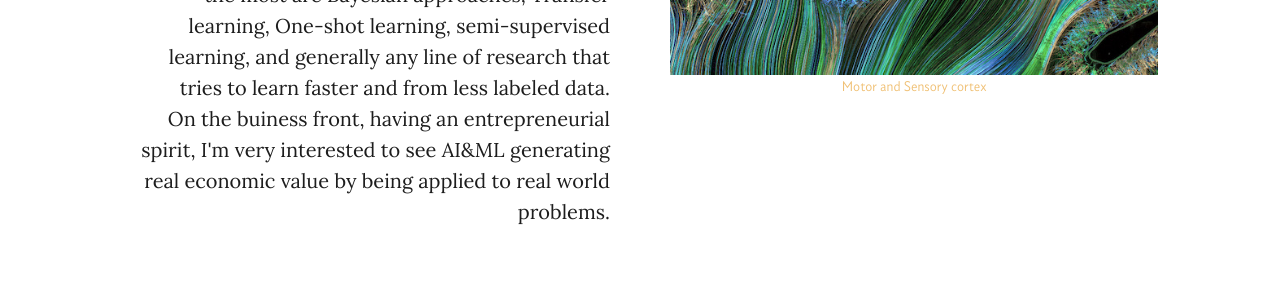
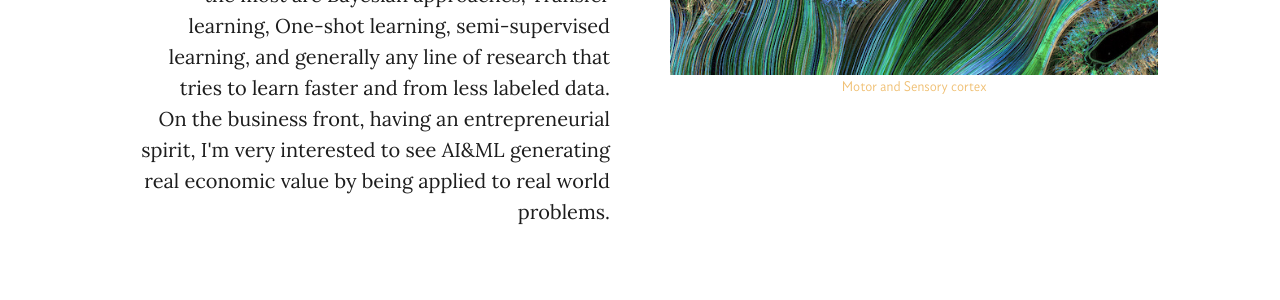
Before and after one commit to siarez/siarez.com, a Jekyll site: the page built from pages/about.html, in a window 1280 px wide and 900 px high, scrolled down 7194 px. Shown: the part 374-674 px from the top of the window. Built offline with Jekyll 4.4.1, drawn with Linux system fonts in a browser that asks for light colours; nearby versions of some CDN libraries.

Commit message:
spelling errors

```diff
--- a/index.html
+++ b/index.html
@@ -18,7 +18,7 @@ title: siarez.com
             </p>
             <p>
                 Areas of AI&amp;ML research that excite me the most, are Bayesian approaches, Transfer learning, One-shot learning, semi-supervised learning, and generally any line of research that tries to learn faster and from less labeled data.
-                <br>On the buiness front, having an entrepreneurial spirit, I'm very interested to see AI&amp;ML generating real economic value by being applied to real world problems.
+                <br>On the business front, having an entrepreneurial spirit, I'm very interested to see AI&amp;ML generating real economic value by being applied to real world problems.
             </p>
         </div>
 
--- a/pages/about.html
+++ b/pages/about.html
@@ -387,7 +387,7 @@ permalink: about.html
                         <p>
                             On the research front, the areas of AI that excite me the most are Bayesian approaches, Transfer learning, One-shot learning, semi-supervised learning, and
                             generally any line of research that tries to learn faster and from less labeled data.<br>
-                            On the buiness front, having an entrepreneurial spirit, I'm very interested to see AI&amp;ML generating real economic value by being applied to real world problems.
+                            On the business front, having an entrepreneurial spirit, I'm very interested to see AI&amp;ML generating real economic value by being applied to real world problems.
                         </p>
                     </div>
                     <div class="timeline-image" >
```
Also changed, not shown: other parts of pages/about.html (+1 -1 lines).
